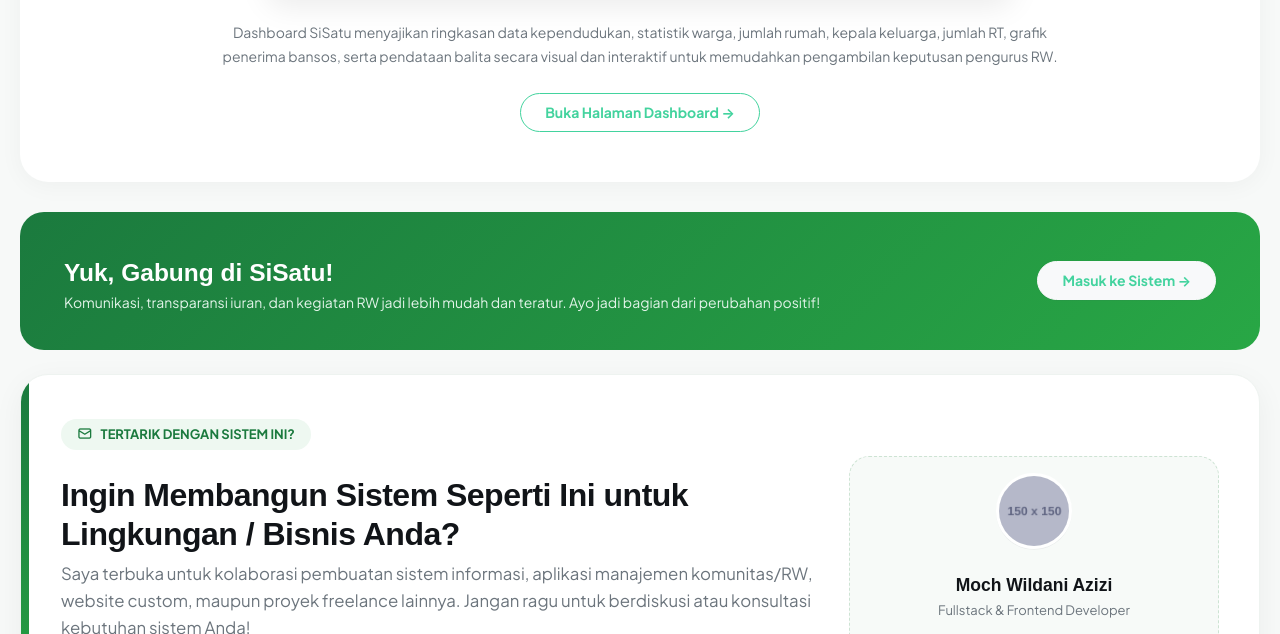
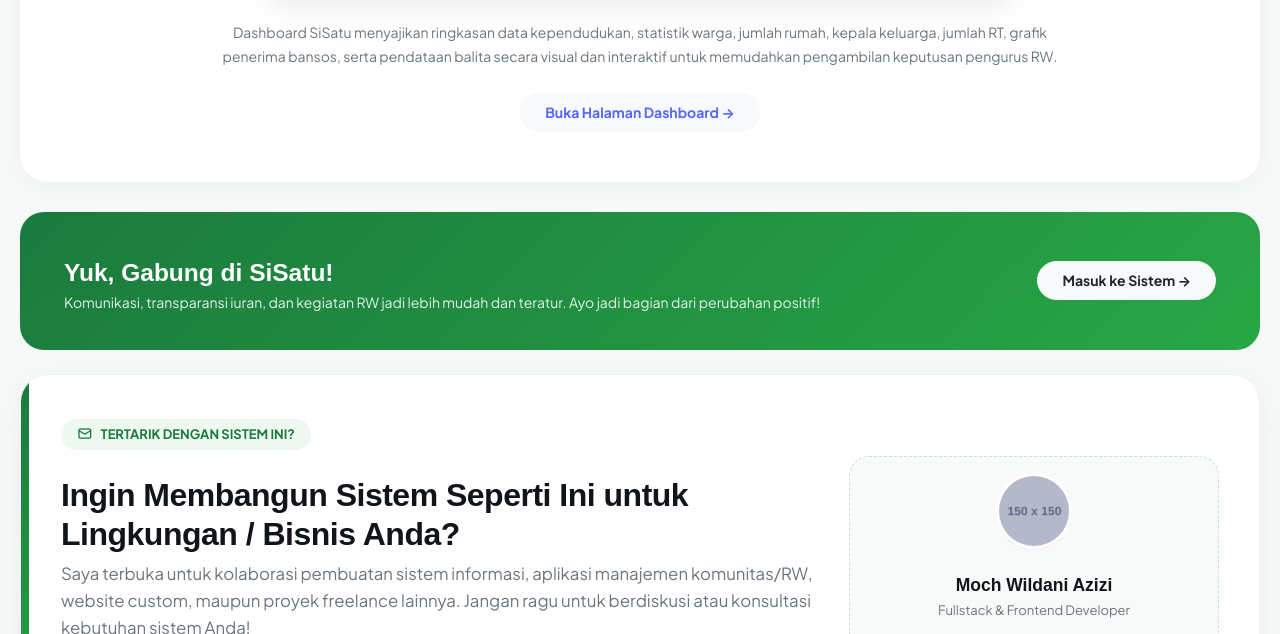
Before and after one commit to mochwildaniazizi-cloud/rwis-png-main, a plain HTML site: page index.html in a window 1280 px wide. Shown: the part 1732-2366 px from the top of the page. Drawn offline with Linux system fonts and the light colour scheme.

Commit message:
contrast button

```diff
--- a/index.html
+++ b/index.html
@@ -634,6 +634,7 @@
             <ul class="nav-links">
                 <li><a href="index.html" class="active">Home</a></li>
                 <li><a href="#features-tab">Features</a></li>
+                <li><a href="#contact-me">Contact</a></li>
             </ul>
 
             <!-- Right Action Auth (Login & Register) -->
@@ -782,7 +783,7 @@
                                 dan interaktif untuk memudahkan pengambilan keputusan pengurus RW.
                             </p>
                             <a href="dashboard.html"
-                                class="btn btn-outline-success font-weight-bold px-4 py-2 rounded-pill mt-2">
+                                class="btn btn-light text-primary font-weight-bold px-4 py-2 rounded-pill mt-2">
                                 Buka Halaman Dashboard &rarr;
                             </a>
                         </div>
@@ -902,8 +903,7 @@
                 </p>
             </div>
             <div>
-                <a href="login.html"
-                    class="btn btn-light text-success font-weight-bold px-4 py-2 rounded-pill shadow-sm">
+                <a href="login.html" class="btn btn-light font-weight-bold px-4 py-2 rounded-pill shadow-sm">
                     Masuk ke Sistem &rarr;
                 </a>
             </div>
```
